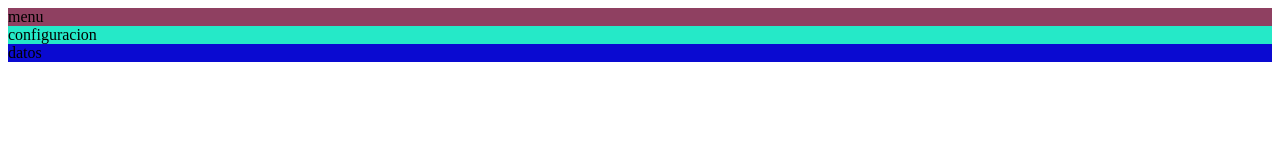
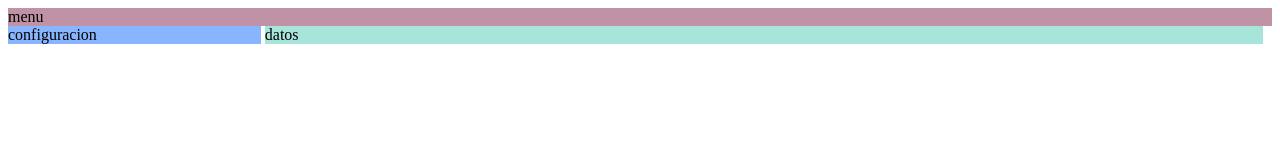
Before and after one commit to Krindos/PeryO2, a plain HTML site: page index.html in a window 1280 px wide. Drawn offline with Linux system fonts and the light colour scheme.

Commit message:
cambio layout a inline-block

```diff
--- a/index.css
+++ b/index.css
@@ -1,10 +1,27 @@
+#container{
+    width: 100%;
+}
 #menu{
-    background-color:rgb(143, 64, 97);
+    background-color:rgb(192, 146, 165);
+    width: 100%;
+    display: block;
 }
 
+#configuracion{
+    background-color:rgba(117, 170, 255, 0.863);
+
+    display: inline-block;
+    left: initial;
+    width: 20%;
+    min-width: 100px;
+    margin: 0px;
+    border: 0px;
+}
 #datos{
-    background-color:rgb(10, 10, 209);
+    background-color:rgb(167, 228, 218);
+    display: inline-block;
+    right: initial;
+    width: 79%;
+    margin: 0px;
+    border: 0px;
 }
-#configuracion{
-    background-color:rgb(37, 233, 200);
-}
```
